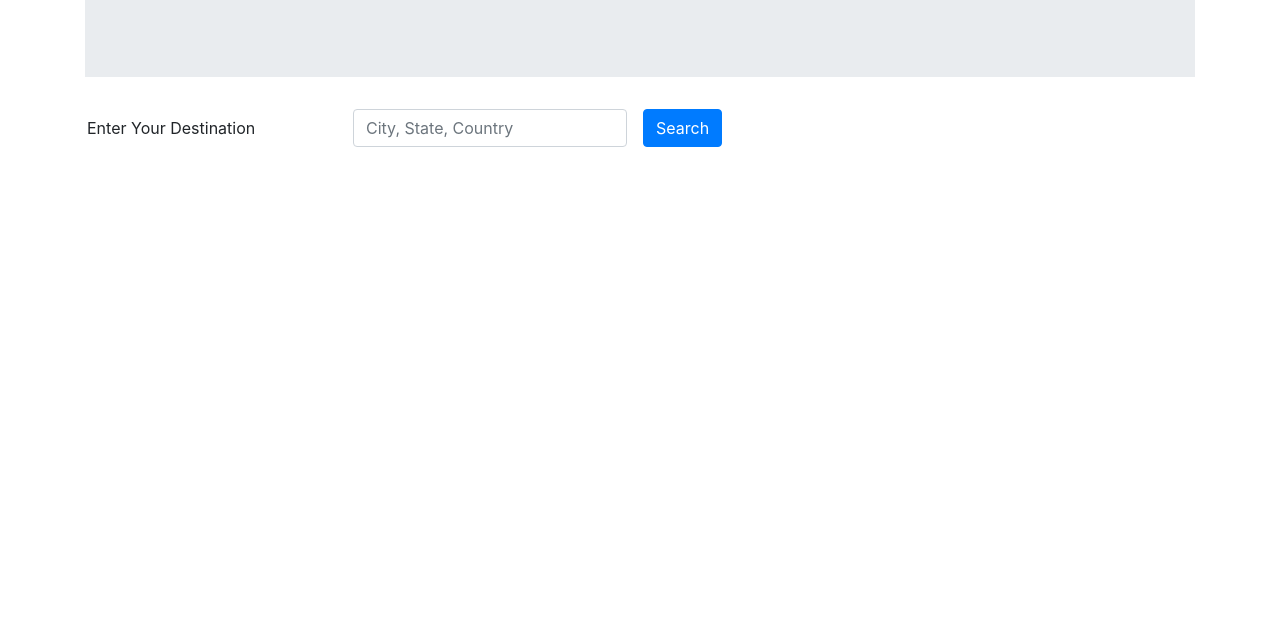
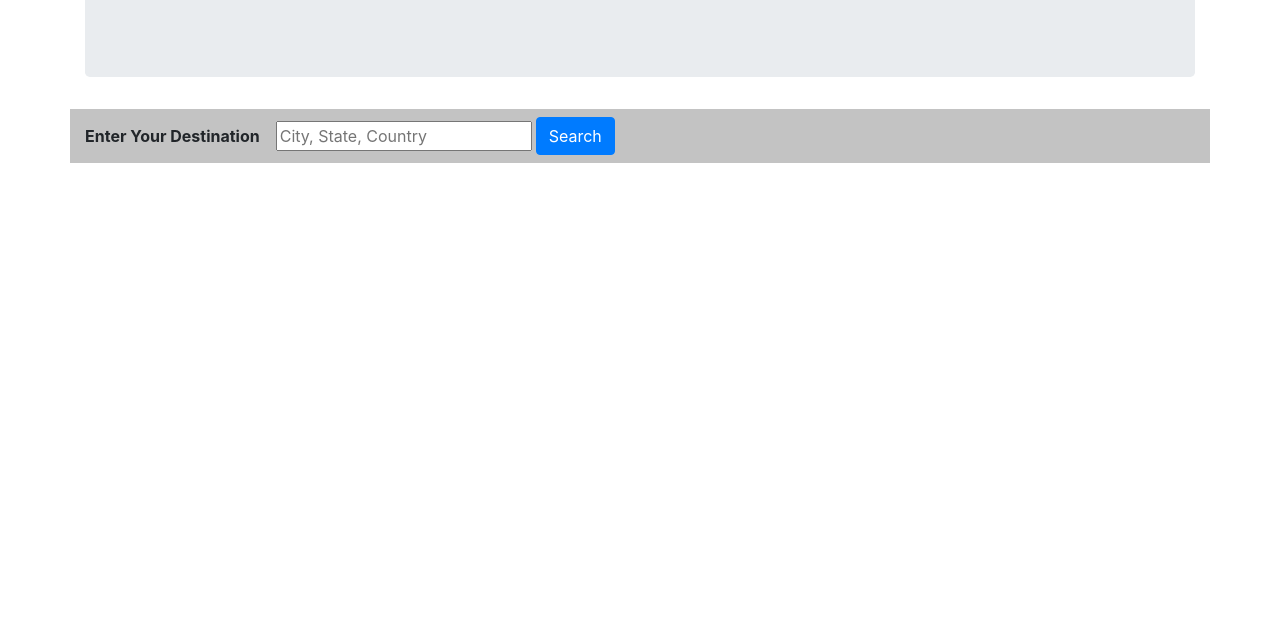
Before and after one commit to matthewemichael/Project1, a plain HTML site: page index.html in a window 1280 px wide. Shown: the part 172-800 px from the top of the page. Drawn offline with nearby package versions, Linux system fonts and the light colour scheme.

Commit message:
fixed search form, youtube thumbs now link to vid in new window

```diff
--- a/assets/css/style.css
+++ b/assets/css/style.css
@@ -0,0 +1,4 @@
+.search-form {
+    background: #c3c3c3;
+    max-width: 1200px;
+}
--- a/assets/javascript/app.js
+++ b/assets/javascript/app.js
@@ -25,8 +25,10 @@ function showResults(results) {
     $.each(entries, function (index, value) {
         var title = value.snippet.title;
         var thumbnail = value.snippet.thumbnails.default.url;
-        html += '<p>' + title + '</p>';
-        html += '<img src="' + thumbnail + '">';
+        var vidId = value.id.videoId
+
+        html += "<p>" + title + "</p>";
+        html += "<a href='https://www.youtube.com/watch?v=" + vidId + "' target='blank'><img src='" + thumbnail + "'></a>";
     });
 
     $('#search-results').html(html);
--- a/index.html
+++ b/index.html
@@ -26,7 +26,7 @@
         <!-- Header -->
         <div class="row">
             <div class="col-md-12">
-                <div class="jumbotron jumbotron-fluid">
+                <div class="jumbotron">
                     <div class="container">
                         <h1 class="display-4">Travel Inspiration</h1>
                         <p class="lead">Make the best out of your next trip!</p>
@@ -37,21 +37,17 @@
 
 
         <!-- Input for travel location and submit button -->
-        <div class="row">
-            <div class="col-md-12">
-                <form class="form-inline">
-                    <div class="form-group mb-2">
-                        <label for="staticEmail2" class="sr-only">Email</label>
-                        <input type="text" readonly class="form-control-plaintext" id="staticEmail2" value="Enter Your Destination">
-                    </div>
-                    <div class="form-group mx-sm-3 mb-2">
-                        <label for="inputPassword2" class="sr-only">Password</label>
-                        <input type="password" class="form-control" id="inputPassword2" placeholder="City, State, Country">
-                    </div>
-                    <button type="submit" class="btn btn-primary mb-2">Search</button>
-                </form>
+        <div class="row search-form">
+                <div class="col-md-12">
+                    <form class="form-inline mt-2 mb-2" id="search-term">
+                        <span class="mr-3 font-weight-bold">Enter Your Destination</span>
+                        <input type="text" id="query" placeholder="City, State, Country" class="mr-1">
+                        <input type="submit" class="submit btn btn-primary" value="Search">
+                    </form>
+                </div>
             </div>
         </div>
+
 
         <!-- The map display -->
         <div class="row">
@@ -75,7 +71,10 @@
 
             <!-- YouTube videos -->
             <div class="row">
-                <div class="col-md-12">
+                <div class ="col-md-12 mt-3" id="player">
+
+                </div>
+                <div class="col-md-12" id="search-results">
 
 
                 </div>
@@ -90,6 +89,6 @@
     </div>
 
 
-<script src="./assets/javascript/app.js"></script>
+    <script src="./assets/javascript/app.js"></script>
 </body>
 </html>
```
